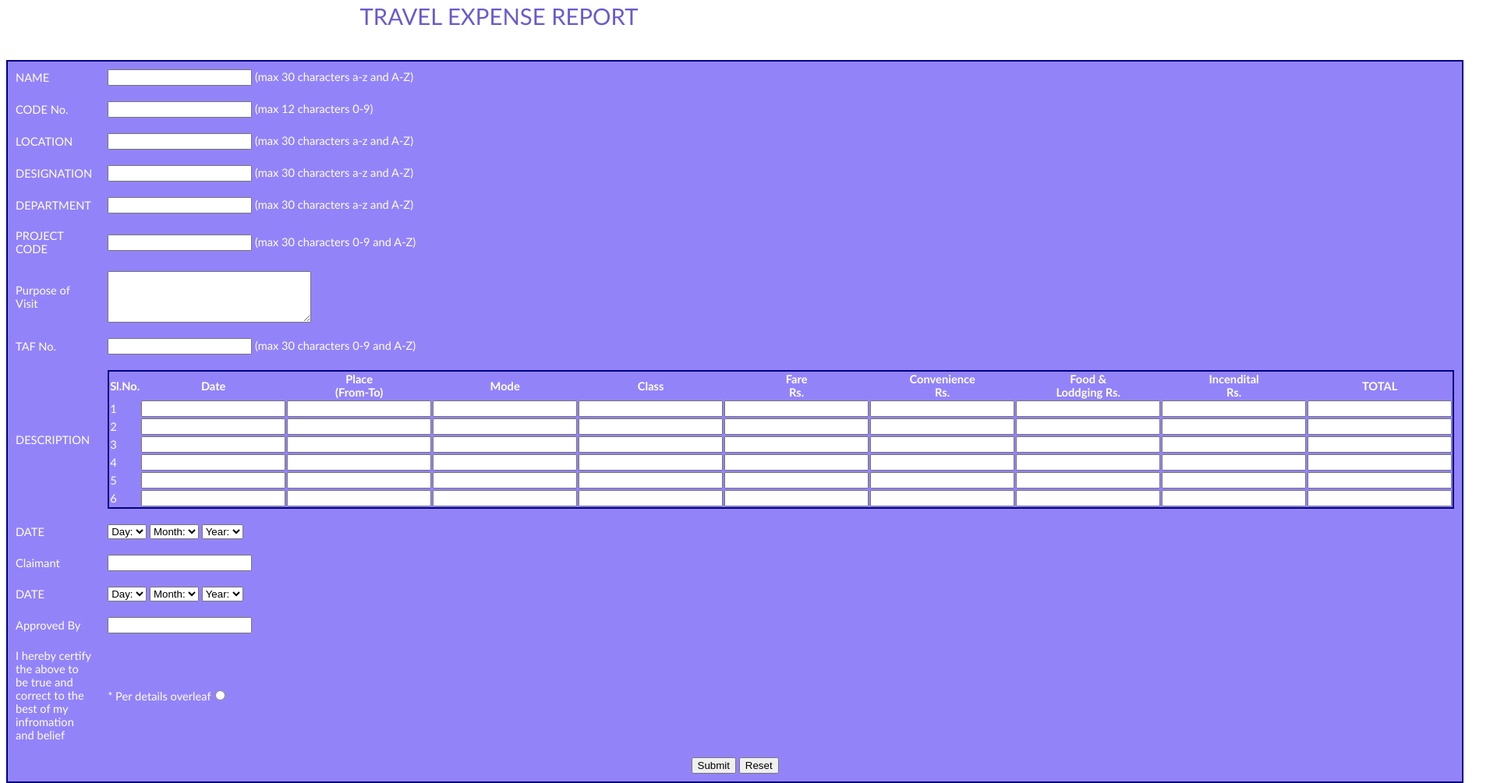
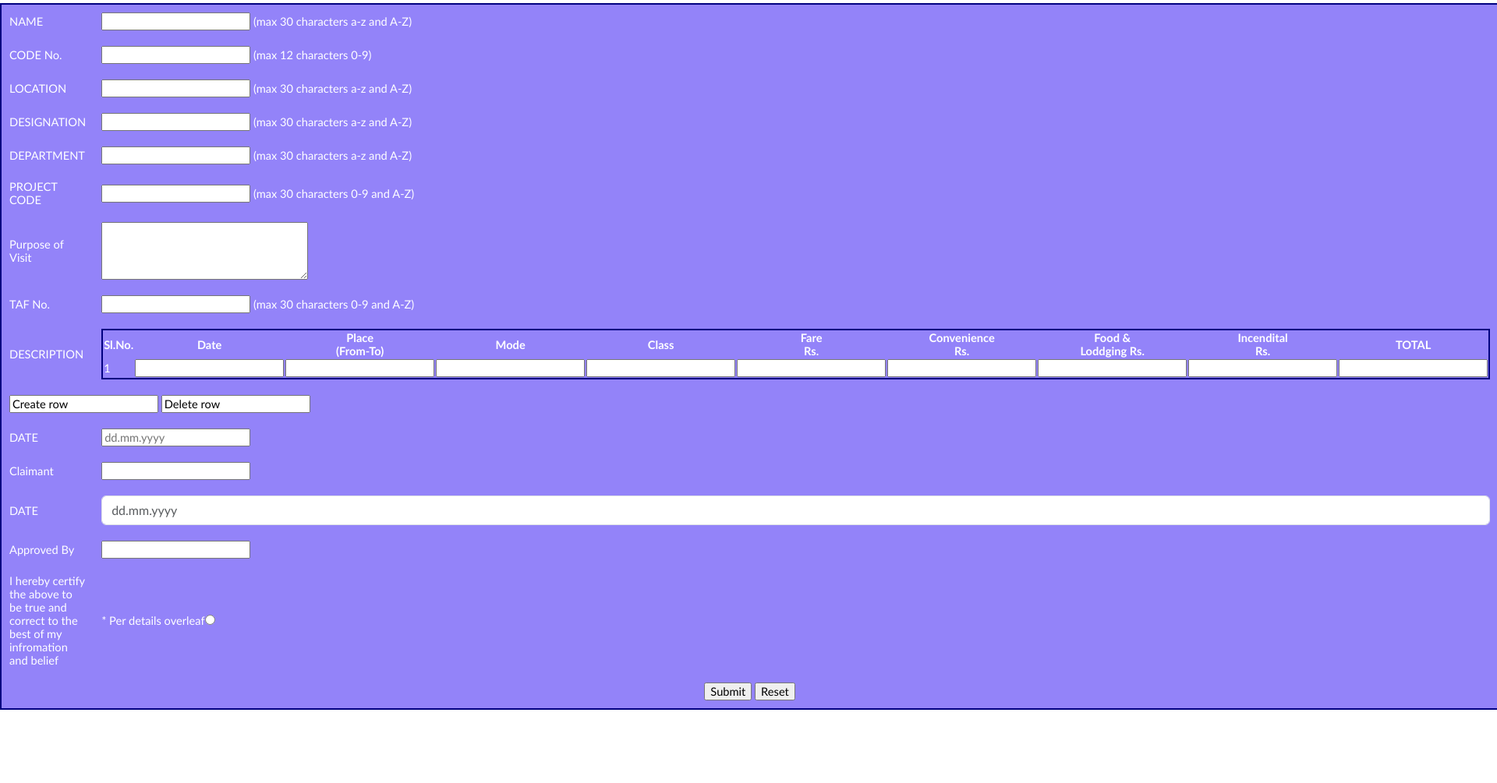
Before and after one commit to eroticops/TAautomation, a website: page index.html in a window 1280 px wide. Shown: the part 79-1084 px from the top of the page at 78% size, 1920 px wide, since content can reach past the window. After the commit the page ends 1006 px from the top, so only its background shows below. Drawn offline with nearby package versions, Linux system fonts and the light colour scheme.

Commit message:
Form commit

```diff
--- a/index.html
+++ b/index.html
@@ -2,9 +2,45 @@
 <head>
 <title>ITD Cementation India Limited</title>
 <link href="css/style.css" rel="stylesheet">
+<script src="https://cdn.jsdelivr.net/npm/@popperjs/core@2.11.8/dist/umd/popper.min.js" integrity="sha384-I7E8VVD/ismYTF4hNIPjVp/Zjvgyol6VFvRkX/vR+Vc4jQkC+hVqc2pM8ODewa9r" crossorigin="anonymous"></script>
+<script src="https://cdn.jsdelivr.net/npm/bootstrap@5.3.3/dist/js/bootstrap.min.js" integrity="sha384-0pUGZvbkm6XF6gxjEnlmuGrJXVbNuzT9qBBavbLwCsOGabYfZo0T0to5eqruptLy" crossorigin="anonymous"></script>
+<link href="https://cdn.jsdelivr.net/npm/bootstrap@5.3.3/dist/css/bootstrap.min.css" rel="stylesheet" integrity="sha384-QWTKZyjpPEjISv5WaRU9OFeRpok6YctnYmDr5pNlyT2bRjXh0JMhjY6hW+ALEwIH" crossorigin="anonymous">
 </head>
 
 <body>
+    <script src="https://cdn.jsdelivr.net/npm/bootstrap@5.3.3/dist/js/bootstrap.bundle.min.js" integrity="sha384-YvpcrYf0tY3lHB60NNkmXc5s9fDVZLESaAA55NDzOxhy9GkcIdslK1eN7N6jIeHz" crossorigin="anonymous"> </script>
+    <script>
+        var dateInput = document.querySelector('.input-group.date');
+
+function myCreateFunction() {
+  var table = document.getElementById("myTable");
+  var row = table.insertRow(2);
+  var cell1 = row.insertCell(0);
+  var cell2 = row.insertCell(1);
+  var cell3 = row.insertCell(2);
+  var cell4 = row.insertCell(3);
+  var cell5 = row.insertCell(4);
+  var cell6 = row.insertCell(5);
+  var cell7 = row.insertCell(6);
+  var cell8 = row.insertCell(7);
+  var cell9 = row.insertCell(8);
+  var cell10 = row.insertCell(9);
+
+
+  cell1.innerHTML = "new " ;
+  cell2.innerHTML = "<input></input>" ;
+  cell3.innerHTML = "<input></input>" ;
+  cell4.innerHTML = "<input></input>" ;
+  cell5.innerHTML = "<input></input>" ;
+  cell6.innerHTML = "<input></input>" ;
+  cell7.innerHTML = "<input></input>" ;
+  cell8.innerHTML = "<input></input>" ;
+  cell9.innerHTML = "<input></input>" ;
+  cell10.innerHTML = "<input></input>" ;
+
+}
+    </script>
+
 <h2>ITD Cementation India Limited</h2>
 <form action="/" method="POST">
 
@@ -111,7 +147,7 @@
     </td>
 
     <td>
-    <table>
+    <table id="myTable">
 
     <tr>
     <td align="center"><b>Sl.No.</b></td>
@@ -139,7 +175,7 @@
     <td><input type="text" name="Total" maxlength="30" /></td>
     </tr>
 
-    <tr>
+    <!-- <tr>
     <td>2</td>
     <td><input type="text" name="Date" maxlength="30" /></td>
     <td><input type="text" name="Place" maxlength="30" /></td>
@@ -203,7 +239,7 @@
     <td><input type="text" name="Incenditial" maxlength="30" /></td>
     <td><input type="text" name="Total" maxlength="30" /></td>
     </tr>
-
+      -->
     <!-- <tr>
     <td></td>
     <td></td>
@@ -215,106 +251,22 @@
     </td>
     </tr>
 
+    <tr>
+        <td colspan="2">
+            <input onclick="myCreateFunction()" value="Create row"></input>
+            <input onclick="myDeleteFunction()" value="Delete row"></input>
+        </td>
+
+    </tr>
 
 <!----- Date  -------------------------------------------------------->
 <tr>
     <td>DATE</td>
 
     <td>
-    <select name="Birthday_day" id="Birthday_Day">
-    <option value="-1">Day:</option>
-    <option value="1">1</option>
-    <option value="2">2</option>
-    <option value="3">3</option>
+            <input  type="text" placeholder="dd.mm.yyyy">
+              <span class="glyphicon glyphicon-th"></span>
 
-    <option value="4">4</option>
-    <option value="5">5</option>
-    <option value="6">6</option>
-    <option value="7">7</option>
-    <option value="8">8</option>
-    <option value="9">9</option>
-    <option value="10">10</option>
-    <option value="11">11</option>
-    <option value="12">12</option>
-
-    <option value="13">13</option>
-    <option value="14">14</option>
-    <option value="15">15</option>
-    <option value="16">16</option>
-    <option value="17">17</option>
-    <option value="18">18</option>
-    <option value="19">19</option>
-    <option value="20">20</option>
-    <option value="21">21</option>
-
-    <option value="22">22</option>
-    <option value="23">23</option>
-    <option value="24">24</option>
-    <option value="25">25</option>
-    <option value="26">26</option>
-    <option value="27">27</option>
-    <option value="28">28</option>
-    <option value="29">29</option>
-    <option value="30">30</option>
-
-    <option value="31">31</option>
-    </select>
-
-    <select id="Birthday_Month" name="Birthday_Month">
-    <option value="-1">Month:</option>
-    <option value="January">Jan</option>
-    <option value="February">Feb</option>
-    <option value="March">Mar</option>
-    <option value="April">Apr</option>
-    <option value="May">May</option>
-    <option value="June">Jun</option>
-    <option value="July">Jul</option>
-    <option value="August">Aug</option>
-    <option value="September">Sep</option>
-    <option value="October">Oct</option>
-    <option value="November">Nov</option>
-    <option value="December">Dec</option>
-    </select>
-
-    <select name="Birthday_Year" id="Birthday_Year">
-
-    <option value="-1">Year:</option>
-    <option value="2032">2032</option>
-    <option value="2031">2031</option>
-    <option value="2030">2030</option>
-    <option value="2029">2029</option>
-    <option value="2028">2028</option>
-    <option value="2027">2027</option>
-    <option value="2026">2026</option>
-    <option value="2025">2025</option>
-    <option value="2024">2024</option>
-    <option value="2023">2023</option>
-
-    <option value="2022">2022</option>
-    <option value="2021">2021</option>
-    <option value="2020">2020</option>
-    <option value="2019">2019</option>
-    <option value="2018">2018</option>
-    <option value="2017">2017</option>
-    <option value="2016">2016</option>
-    <option value="2015">2015</option>
-    <option value="2014">2014</option>
-    <option value="2013">2013</option>
-
-    <option value="2012">2012</option>
-    <option value="2011">2011</option>
-    <option value="2010">2010</option>
-    <option value="2009">2009</option>
-    <option value="2008">2008</option>
-    <option value="2007">2007</option>
-    <option value="2006">2006</option>
-    <option value="2005">2005</option>
-    <option value="2004">2004</option>
-    <option value="2003">2003</option>
-    <option value="2002">2002</option>
-    <option value="2001">2001</option>
-    <option value="2000">2000</option>
-    </select>
     </td>
     </tr>
     <tr>
@@ -328,101 +280,8 @@
     <td>DATE</td>
 
     <td>
-    <select name="Birthday_day" id="Birthday_Day">
-    <option value="-1">Day:</option>
-    <option value="1">1</option>
-    <option value="2">2</option>
-    <option value="3">3</option>
-
-    <option value="4">4</option>
-    <option value="5">5</option>
-    <option value="6">6</option>
-    <option value="7">7</option>
-    <option value="8">8</option>
-    <option value="9">9</option>
-    <option value="10">10</option>
-    <option value="11">11</option>
-    <option value="12">12</option>
-
-    <option value="13">13</option>
-    <option value="14">14</option>
-    <option value="15">15</option>
-    <option value="16">16</option>
-    <option value="17">17</option>
-    <option value="18">18</option>
-    <option value="19">19</option>
-    <option value="20">20</option>
-    <option value="21">21</option>
-
-    <option value="22">22</option>
-    <option value="23">23</option>
-    <option value="24">24</option>
-    <option value="25">25</option>
-    <option value="26">26</option>
-    <option value="27">27</option>
-    <option value="28">28</option>
-    <option value="29">29</option>
-    <option value="30">30</option>
-
-    <option value="31">31</option>
-    </select>
-
-    <select id="Birthday_Month" name="Birthday_Month">
-    <option value="-1">Month:</option>
-    <option value="January">Jan</option>
-    <option value="February">Feb</option>
-    <option value="March">Mar</option>
-    <option value="April">Apr</option>
-    <option value="May">May</option>
-    <option value="June">Jun</option>
-    <option value="July">Jul</option>
-    <option value="August">Aug</option>
-    <option value="September">Sep</option>
-    <option value="October">Oct</option>
-    <option value="November">Nov</option>
-    <option value="December">Dec</option>
-    </select>
-
-    <select name="Birthday_Year" id="Birthday_Year">
-
-    <option value="-1">Year:</option>
-    <option value="2032">2032</option>
-    <option value="2031">2031</option>
-    <option value="2030">2030</option>
-    <option value="2029">2029</option>
-    <option value="2028">2028</option>
-    <option value="2027">2027</option>
-    <option value="2026">2026</option>
-    <option value="2025">2025</option>
-    <option value="2024">2024</option>
-    <option value="2023">2023</option>
-
-    <option value="2022">2022</option>
-    <option value="2021">2021</option>
-    <option value="2020">2020</option>
-    <option value="2019">2019</option>
-    <option value="2018">2018</option>
-    <option value="2017">2017</option>
-    <option value="2016">2016</option>
-    <option value="2015">2015</option>
-    <option value="2014">2014</option>
-    <option value="2013">2013</option>
-
-    <option value="2012">2012</option>
-    <option value="2011">2011</option>
-    <option value="2010">2010</option>
-    <option value="2009">2009</option>
-    <option value="2008">2008</option>
-    <option value="2007">2007</option>
-    <option value="2006">2006</option>
-    <option value="2005">2005</option>
-    <option value="2004">2004</option>
-    <option value="2003">2003</option>
-    <option value="2002">2002</option>
-    <option value="2001">2001</option>
-    <option value="2000">2000</option>
-
-    </select>
+        <input  type="text" class="form-control" placeholder="dd.mm.yyyy">
+        <span class="glyphicon glyphicon-th"></span>
     </td>
     </tr>
     <tr>
```
